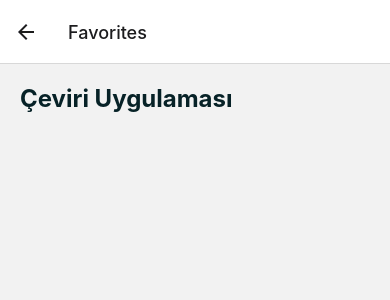
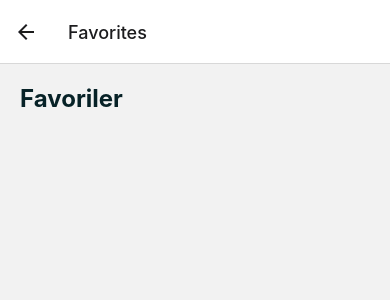
Before and after one commit to enestasdemir/react-native-translation-app, a React Native app: screen /Favorites in a window 390 px wide. Shown: the top 300 px of the page. Built offline with nearby package versions, Linux system fonts and the light colour scheme.

Commit message:
chore: Edit favorites screen title

```diff
--- a/src/common/i18n/languages/en.json
+++ b/src/common/i18n/languages/en.json
@@ -4,5 +4,6 @@
   "EN": "English",
   "TRANSLATE": "Translate",
   "SEND": "Send",
-  "CHANGE": "Change"
+  "CHANGE": "Change",
+  "FAVORITES": "Favorites"
 }
--- a/src/common/i18n/languages/tr.json
+++ b/src/common/i18n/languages/tr.json
@@ -4,5 +4,6 @@
   "EN": "İngilizce",
   "TRANSLATE": "Çevir",
   "SEND": "Gönder",
-  "CHANGE": "Değiştir"
+  "CHANGE": "Değiştir",
+  "FAVORITES": "Favoriler"
 }
--- a/src/screens/Favorites.tsx
+++ b/src/screens/Favorites.tsx
@@ -9,7 +9,7 @@ import StyledText from '../components/StyledText';
 const Favorites = () => {
   return (
     <View>
-      <StyledText header label="TRANSLATION_APP" />
+      <StyledText header label="FAVORITES" />
       <FavoritesList />
     </View>
   );
```
